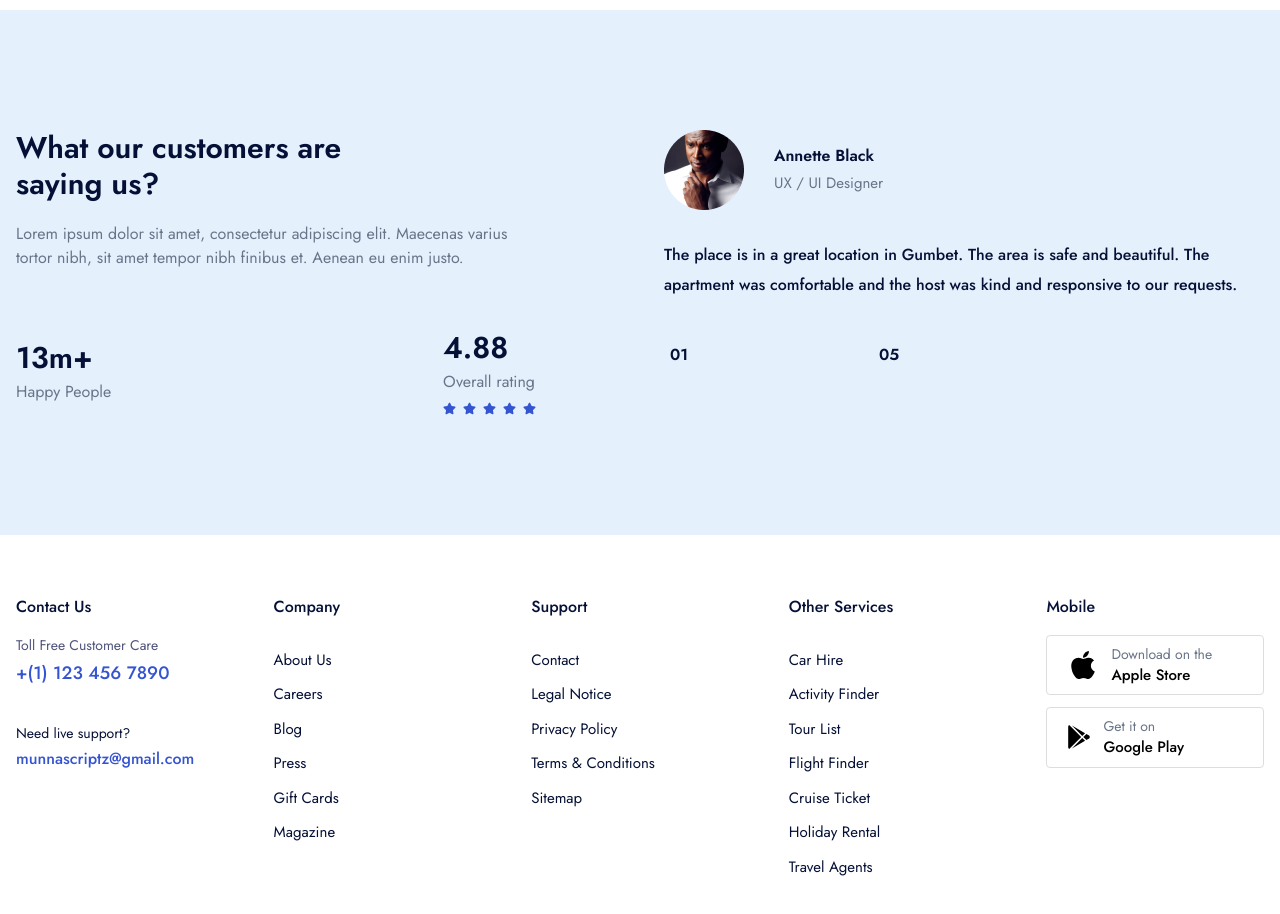
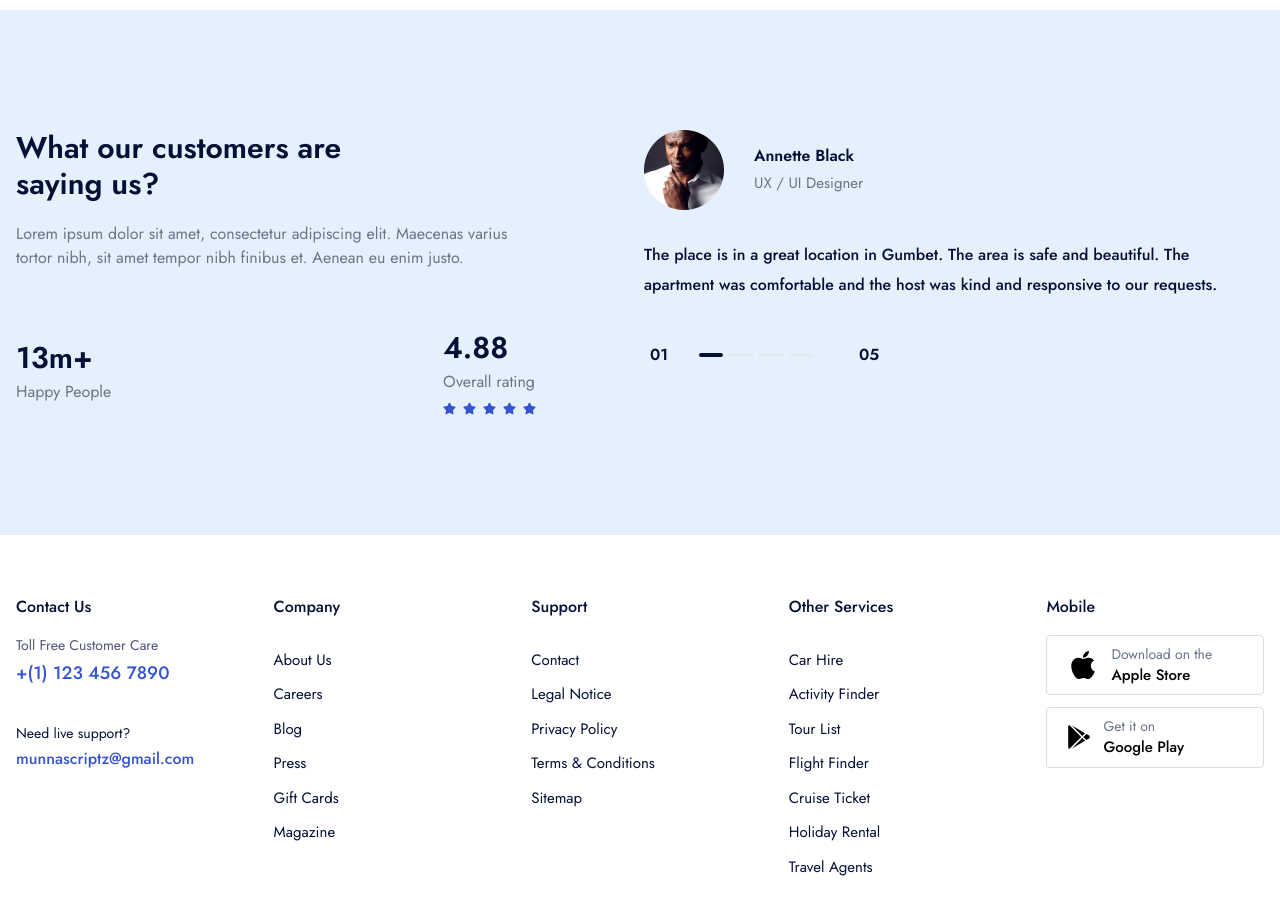
Before and after one commit to Munna-Scriptz/GoTrip, a React (Vite) app: page / in a window 1280 px wide. Shown: the part 3480-4394 px from the top of the page. Built offline with nearby package versions, Linux system fonts and the light colour scheme.

Commit message:
Review Complete

```diff
--- a/src/App.css
+++ b/src/App.css
@@ -31,3 +31,24 @@ body{
     transform: scale(1.1) !important;
     transition: all ease-in-out 300ms;
 }
+/* -----------------------Reviews Slider Dots  */
+#Reviews .slick-dots {
+    bottom: -73px !important;
+    z-index: 1 !important;
+    text-align: start !important;
+    padding-left: 50px !important;
+}
+#Reviews .slick-dots li.slick-active button:before {
+    opacity: 1 !important;
+    background: #051036 !important;
+}
+#Reviews .slick-dots li button:before {
+    content: '' !important;
+    transition: 500ms ease-in-out all;
+    opacity: .3 !important;
+    width: 24px !important;
+    height: 4px !important;
+    border-radius: 10px;
+    background: #DDDDDD;
+
+}
--- a/src/components/Home/Reviews.jsx
+++ b/src/components/Home/Reviews.jsx
@@ -1,8 +1,17 @@
 import React from 'react'
 import { FaStar } from 'react-icons/fa'
 import SingleReview from '../Common/SingleReview'
+import Slider from 'react-slick'
 
 const Reviews = () => {
+    const settings = {
+        dots: true,
+        arrows: false,
+        infinite: true,
+        speed: 500,
+        slidesToShow: 1,
+        slidesToScroll: 1,
+    }
   return (
     <>
         <section id='Reviews' className='mt-[120px] py-[120px] bg-[#E5F0FD]'>
@@ -31,8 +40,16 @@ const Reviews = () => {
                         </div>
                     </div>
                     {/* --------------------Right Side-------------------- */}
-                    <div>
-                        <SingleReview/>
+                    <div className='w-[620px] shrink-0'>
+                        <div className="slider-container">
+                            <Slider {...settings}>
+                                <SingleReview/>
+                                <SingleReview/>
+                                <SingleReview/>
+                                <SingleReview/>
+                            </Slider>
+                        </div>
+                        {/* -------------Dots And Arrow----------------- */}
                         <div className='mt-10'>
                             <div className='flex items-center gap-45'>
                                 <div className='text-primary font-semibold text-base cursor-pointer z-10 w-[30px] h-[30px] hover:bg-brand rounded-full duration-300 hover:text-white flex items-center justify-center' onClick={() => document.querySelector(".slick-prev")?.click()}>
```
